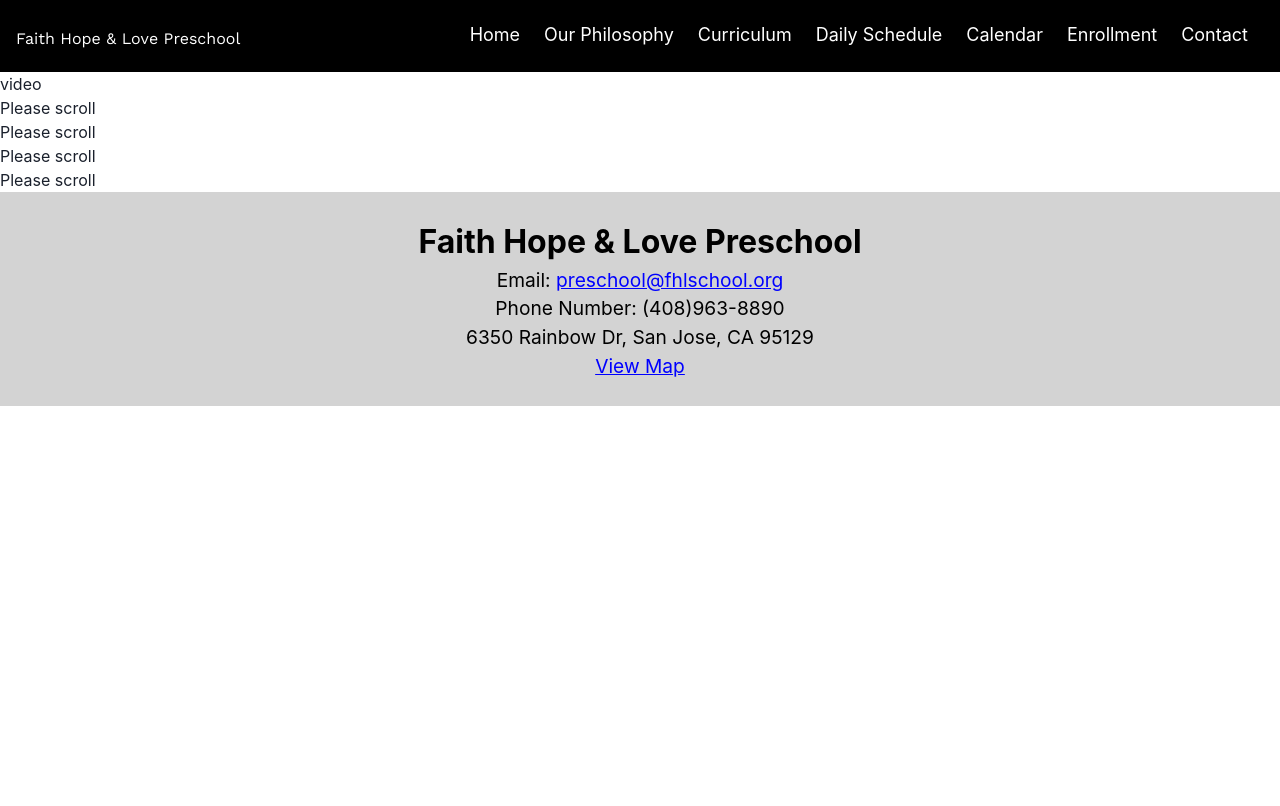
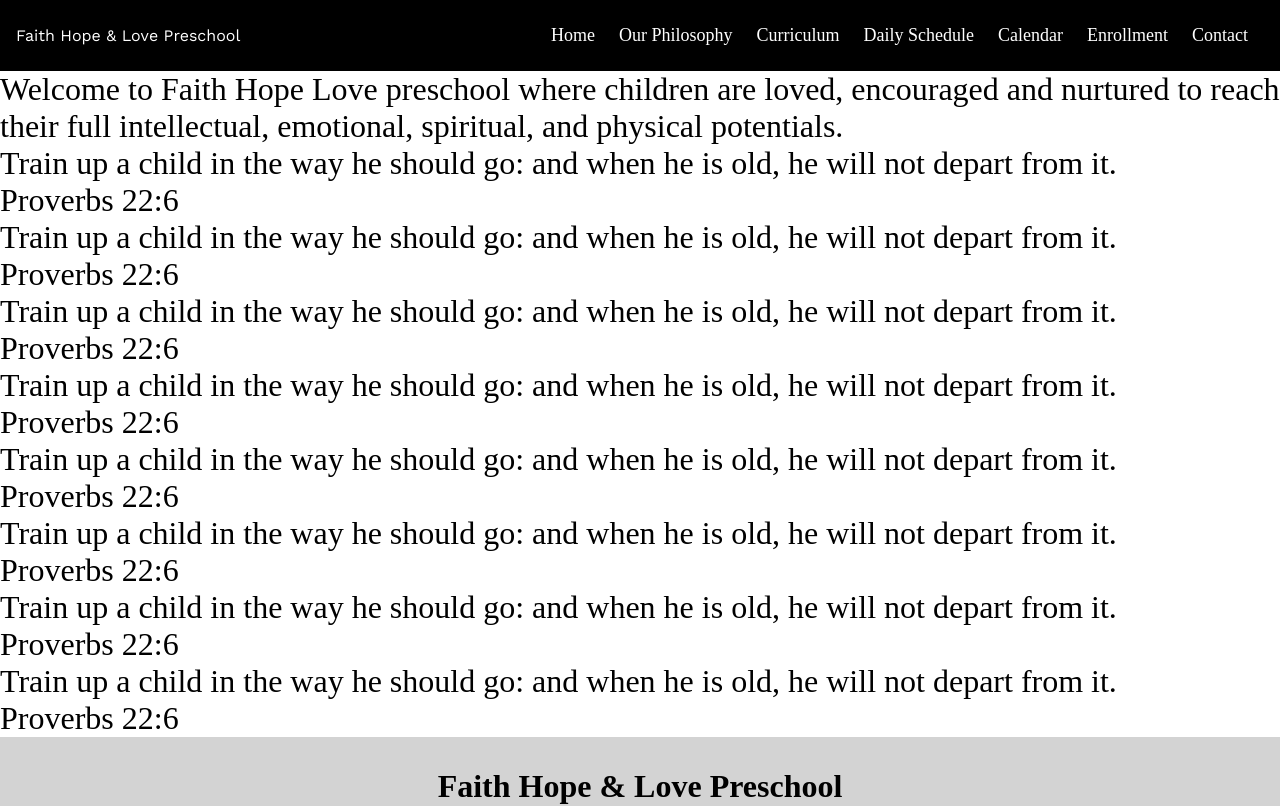
Before and after one commit to Alexlee8888/fhlpreschool.github.io, a Next.js app: page / in a window 1280 px wide. Shown: the top 806 px of the page. Built offline with nearby package versions, Linux system fonts and the light colour scheme.

Commit message:
fix scrolling

```diff
--- a/components/layout/Layout.js
+++ b/components/layout/Layout.js
@@ -1,14 +1,17 @@
 import NavigationBar from './NavigationBar';
 import styles from './Layout.module.css';
+import { ChakraProvider } from '@chakra-ui/react'
 import Footer from './Footer'
 
 export default function Layout(props) {
     return (
         <div>
-            <NavigationBar/>
-            <main className={styles.main}>
-                {props.children}
-            </main>
+            <NavigationBar />
+            {/* <ChakraProvider> */}
+                <main className={styles.main}>
+                    {props.children}
+                </main>
+            {/* </ChakraProvider> */}
             <Footer />
         </div>
     );
--- a/components/layout/Layout.module.css
+++ b/components/layout/Layout.module.css
@@ -1,7 +1,3 @@
 .main {
-    /* margin: 3rem; */
-    /* position: absolute;
-    width: 90%;
-    max-width: 40rem; */
-    z-index: -100000;
+    z-index: 999;
 }
--- a/components/layout/NavigationBar.module.css
+++ b/components/layout/NavigationBar.module.css
@@ -82,7 +82,7 @@
 }
 
 .header{
-  position: fixed;
+  position: git;
   z-index: 30;
   top: 0;
   width: 100%;
--- a/pages/_app.js
+++ b/pages/_app.js
@@ -1,18 +1,16 @@
 import styles from '../styles/globals.css'
 import Layout from '../components/layout/Layout';
-import { ChakraProvider } from '@chakra-ui/react'
 
 import { ParallaxProvider } from 'react-scroll-parallax';
 
 export default function App({ Component, pageProps }) {
   return (
-    <ChakraProvider>
-      <ParallaxProvider className={styles.displayGrid} scrollAxis='vertical'>
-        <Layout>
+    <ParallaxProvider className={styles.gridLayout} scrollAxis='vertical'>
+      <Layout>
           <Component {...pageProps} />
-        </Layout>
-      </ParallaxProvider>
-    </ChakraProvider>
+      </Layout>
+    </ParallaxProvider>
+
 
 
 
--- a/pages/index.js
+++ b/pages/index.js
@@ -3,32 +3,55 @@ import styles from './index.module.css'
 
 export default function HomePage() {
   return (
-    <div id='test-div'>
-      <p id='test-div'>
+    <div className={styles.testdiv}>
+      <p>
       Welcome to Faith Hope Love preschool where
        children are loved, encouraged and nurtured to reach their full intellectual,
        emotional, spiritual, and physical potentials.
       </p>
-      <p id='test-div'>
+      <p>
       Train up a child in the way he should go: and when he is old, he will not depart from it.
       <br/>
       Proverbs 22:6
       </p>
-      <p id='test-div'>
-        video
+      <p>
+      Train up a child in the way he should go: and when he is old, he will not depart from it.
+      <br/>
+      Proverbs 22:6
       </p>
-      <p id='test-div'>
-        Please scroll
+      <p>
+      Train up a child in the way he should go: and when he is old, he will not depart from it.
+      <br/>
+      Proverbs 22:6
       </p>
-      <p id='test-div'>
-        Please scroll
+      <p>
+      Train up a child in the way he should go: and when he is old, he will not depart from it.
+      <br/>
+      Proverbs 22:6
       </p>
-      <p id='test-div'>
-        Please scroll
+      <p>
+      Train up a child in the way he should go: and when he is old, he will not depart from it.
+      <br/>
+      Proverbs 22:6
       </p>
-      <p id='test-div'>
-        Please scroll
+      <p>
+      Train up a child in the way he should go: and when he is old, he will not depart from it.
+      <br/>
+      Proverbs 22:6
       </p>
+      <p>
+      Train up a child in the way he should go: and when he is old, he will not depart from it.
+      <br/>
+      Proverbs 22:6
+      </p>
+      <p>
+      Train up a child in the way he should go: and when he is old, he will not depart from it.
+      <br/>
+      Proverbs 22:6
+      </p>
+
+
+
 
 
     </div>
--- a/pages/index.module.css
+++ b/pages/index.module.css
@@ -1,3 +1,4 @@
-#test-div {
-    position: relative;
+.testdiv {
+    /* position: relative; */
+    font-size: xx-large;
 }
```
